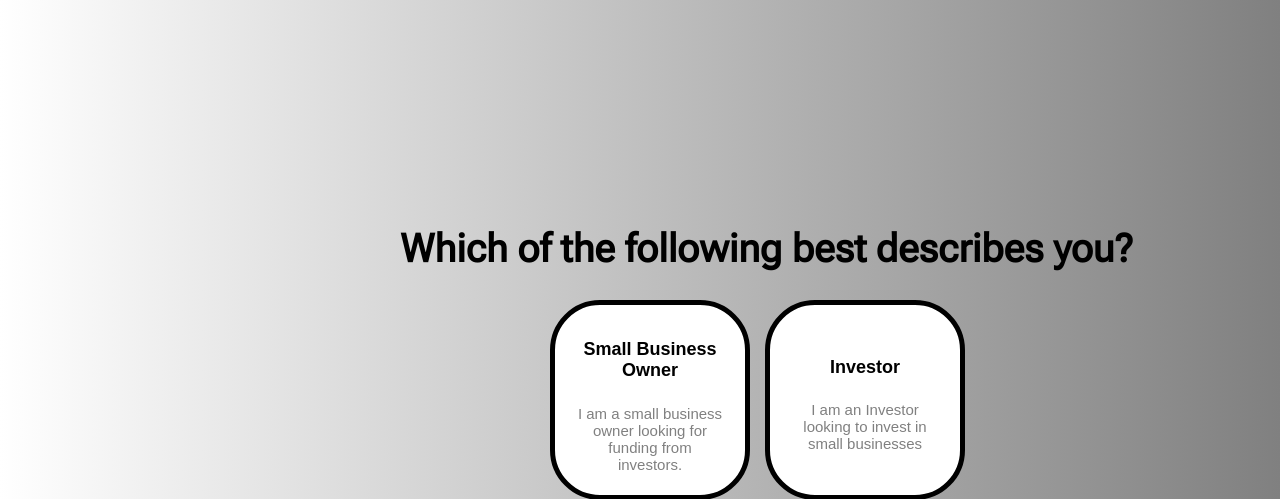
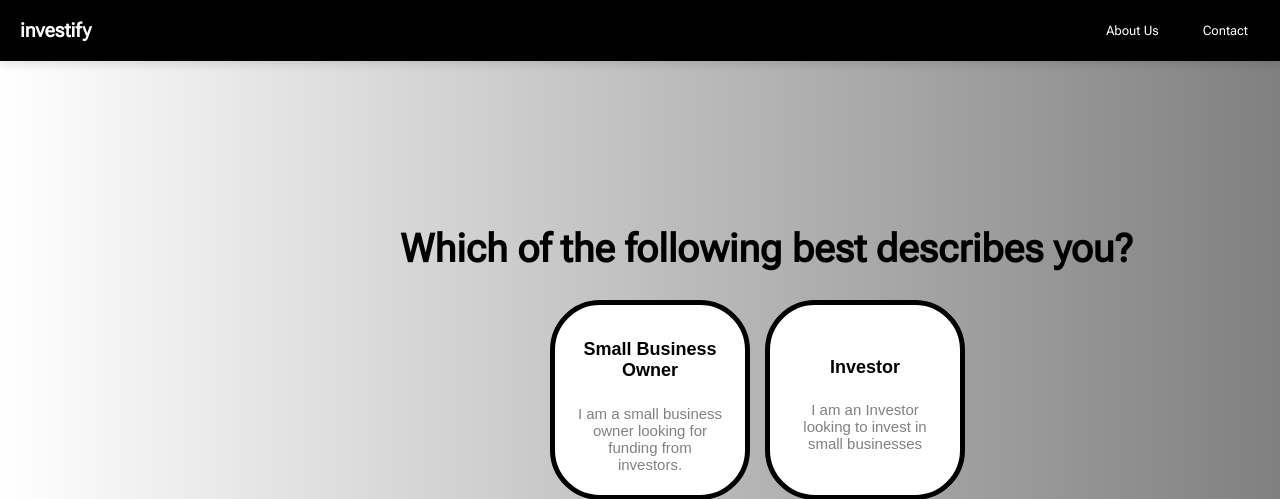
Before and after one commit to KaartikBhatia/investify, a Flask app: page / in a window 1280 px wide. Shown: the top 499 px of the page. Run offline with Flask 3, Linux system fonts and the light colour scheme.

Commit message:
Second commit

```diff
--- a/static/investorstyles.css
+++ b/static/investorstyles.css
@@ -30,6 +30,8 @@
     font-size: 1.5em;
     font-weight: bold;
     text-decoration: none;
+    display:flex;
+    justify-content: center;
 }
 
 .nav-links {
--- a/static/styles.css
+++ b/static/styles.css
@@ -46,3 +46,58 @@ p{
 h4{
     font-size: large;
 }
+
+/* Navbar Styling */
+
+html {
+    margin: 0;
+    padding: 0;
+}
+
+/* Adjust the navbar styling */
+.navbar {
+    position: fixed;
+    top: 0;
+    left: 0;
+    width: 100%;
+    background-color: #000000;
+    color: #fff;
+    z-index: 1000;
+    padding: 10px 0; /* Remove side padding to align perfectly */
+    box-shadow: 0 4px 8px rgba(0, 0, 0, 0.1);
+}
+.nav-container {
+    max-width: 100%;
+    padding: 0 20px; /* Optional padding for inner content */
+    display: flex;
+    justify-content: space-between;
+    align-items: center;
+}
+
+.nav-logo {
+    color: #fff;
+    font-size: 1.5em;
+    font-weight: bold;
+    text-decoration: none;
+    display:flex;
+    justify-content: center;
+}
+
+.nav-links {
+    list-style: none;
+    display: flex;
+    gap: 20px;
+}
+
+.nav-links a {
+    color: #fff;
+    text-decoration: none;
+    font-size: 1em;
+    padding: 8px 12px;
+    transition: background 0.2s;
+}
+
+.nav-links a:hover {
+    background-color: #555;
+    border-radius: 5px;
+}
--- a/templates/business_owner.html
+++ b/templates/business_owner.html
@@ -11,15 +11,13 @@
         <div class="nav-container">
             <a href="/" class="nav-logo">investify</a>
             <ul class="nav-links">
-                <li><a href="#home">Home</a></li>
                 <li><a href="#about">About Us</a></li>
-                <li><a href="#services">Services</a></li>
                 <li><a href="#contact">Contact</a></li>
             </ul>
         </div>
     </nav>
 
-    <h1>Welcome, Business Owner!</h1>
+    <h1>Submit your business here!</h1>
 
     <form method="POST">
         <label for="idea" class = "startup_name">Startup Idea:</label>
--- a/templates/index.html
+++ b/templates/index.html
@@ -7,6 +7,15 @@
     <link rel="stylesheet" href="{{ url_for('static', filename='styles.css') }}">
 </head>
 <body>
+    <nav class="navbar">
+        <div class="nav-container">
+            <a href="/" class="nav-logo">investify</a>
+            <ul class="nav-links">
+                <li><a href="#about">About Us</a></li>
+                <li><a href="#contact">Contact</a></li>
+            </ul>
+        </div>
+    </nav>
     <h1 class="describes">Which of the following best describes you?</h1>
     <div class="button-container">
         <a href="{{ url_for('business_owner') }}">
```
Also changed, not shown: static/business_styles.css (+13 -6 lines), templates/investor.html (+4 -5 lines).
